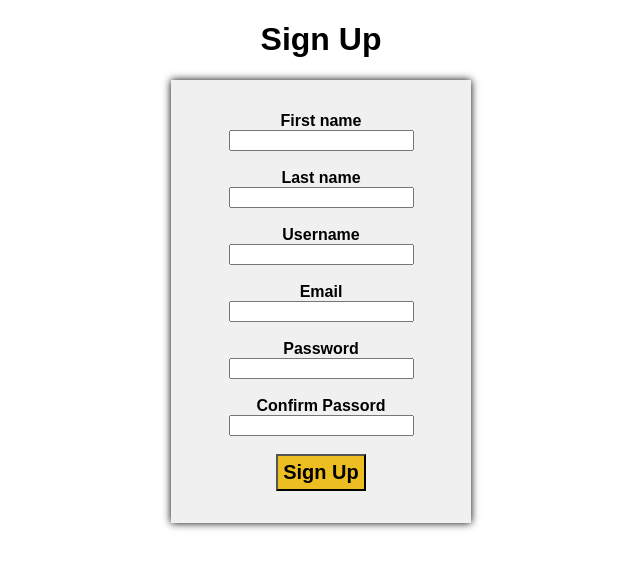
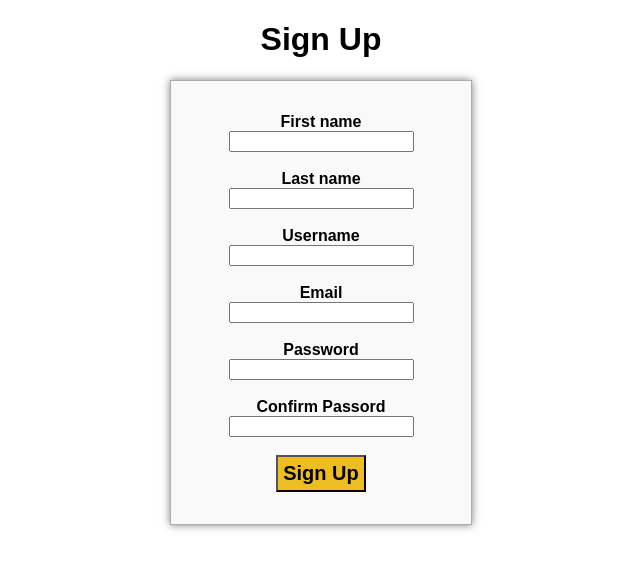
Before and after one commit to wyatt4543/vehicle_sales, a Flask app: page /sign-up in a window 1280 px wide. Shown: the part 55-624 px from the top of the page, without its empty margins (319-959 px from the left). Run offline with Flask 3, Linux system fonts and the light colour scheme.

Commit message:
formatting adjustments

```diff
--- a/static/sign-up-style.css
+++ b/static/sign-up-style.css
@@ -6,7 +6,8 @@ nav {
             margin-top: 0.5em;
             margin-left: 0.5em;
             padding: 5px;}
-    button:hover {background-color: hsl(198, 85%, 37%);}
+    button:hover {background-color: hsl(198, 85%, 37%);
+                  color: #eaeaea;}
     button:active {box-shadow: inset 0px 0px 0.5em black;}
 }
 
@@ -14,8 +15,8 @@ body {
     background-color:white;
     h1 {text-align:center;
         font-family: arial;}
-    form {background-color:rgb(240, 240, 240);
-          outline: black;
+    form {background-color:#f9f9f9;
+          border: 1px solid #acacac;
           text-align:center;
           font-weight: bold;
           font-family: arial;
@@ -23,7 +24,7 @@ body {
           padding-top: 2em;
           padding-bottom: 2em;
           margin: auto;
-          box-shadow: 0px 0px 0.5em;
+          box-shadow: 0px 0px 0.5em rgb(0, 0, 0, 0.5);
         input[type=submit] {background-color: rgb(237, 190, 34);
                             color: black;
                             font-weight: bold;
```
